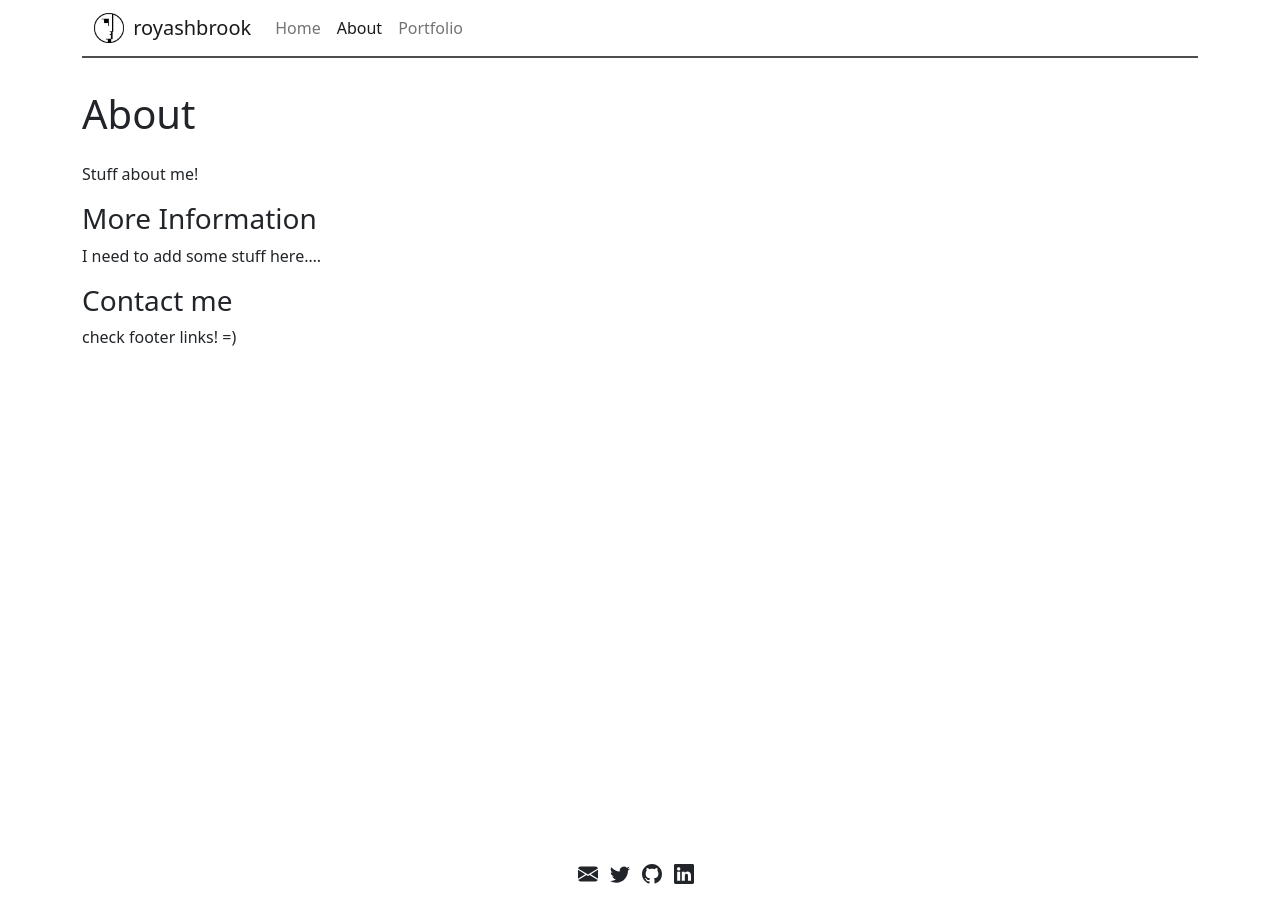
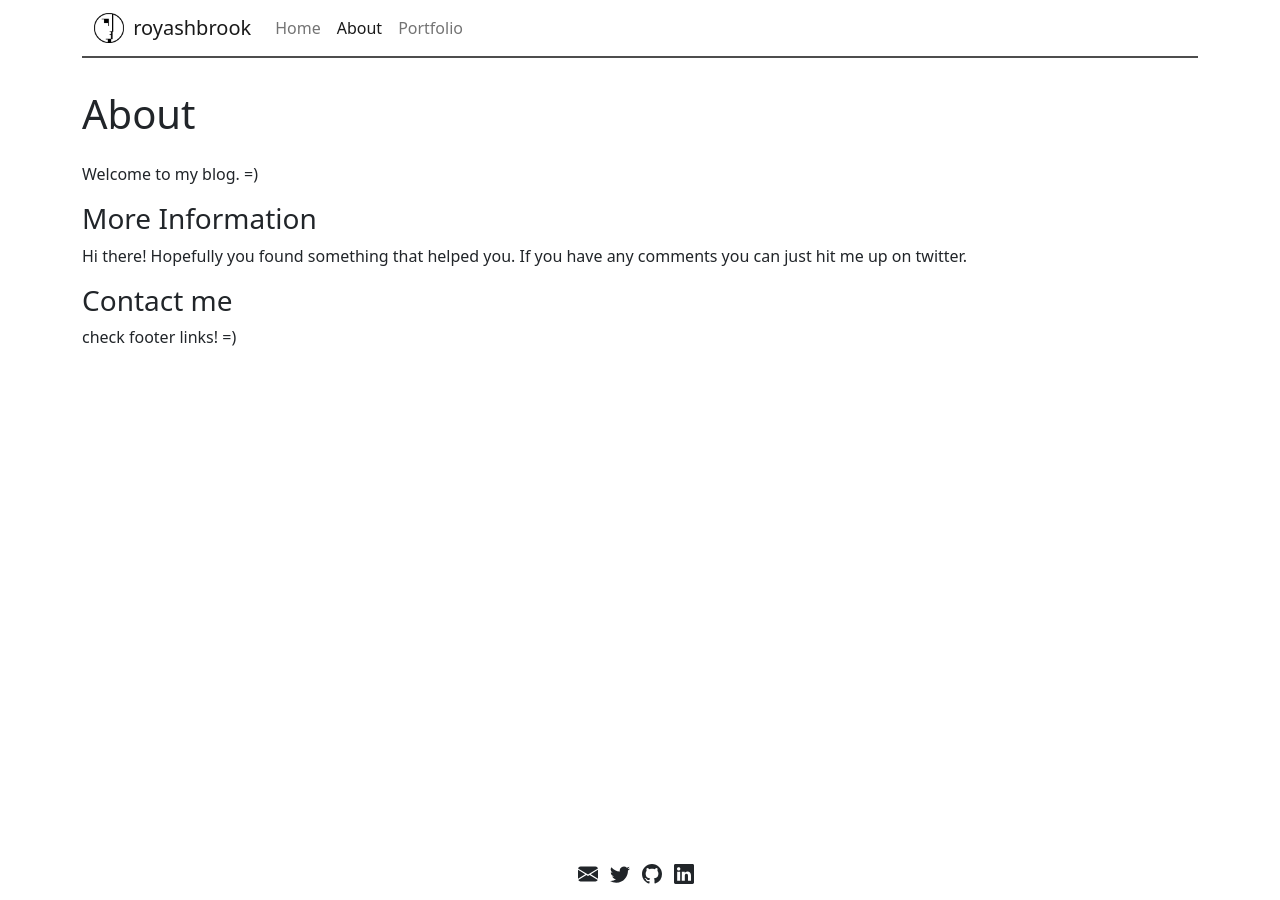
Before and after one commit to royashbrook/royashbrook.github.io, a Jekyll site: the page built from about.md, in a window 1280 px wide. Built offline with Jekyll 4.4.1, drawn with Linux system fonts in a browser that asks for light colours.

Commit message:
update about

```diff
--- a/about.md
+++ b/about.md
@@ -4,11 +4,10 @@ title: About
 permalink: /about/
 ---
 
-Stuff about me!
-
+Welcome to my blog. =)
 ### More Information
 
-I need to add some stuff here....
+Hi there! Hopefully you found something that helped you. If you have any comments you can just hit me up on twitter.
 
 ### Contact me
 
```
